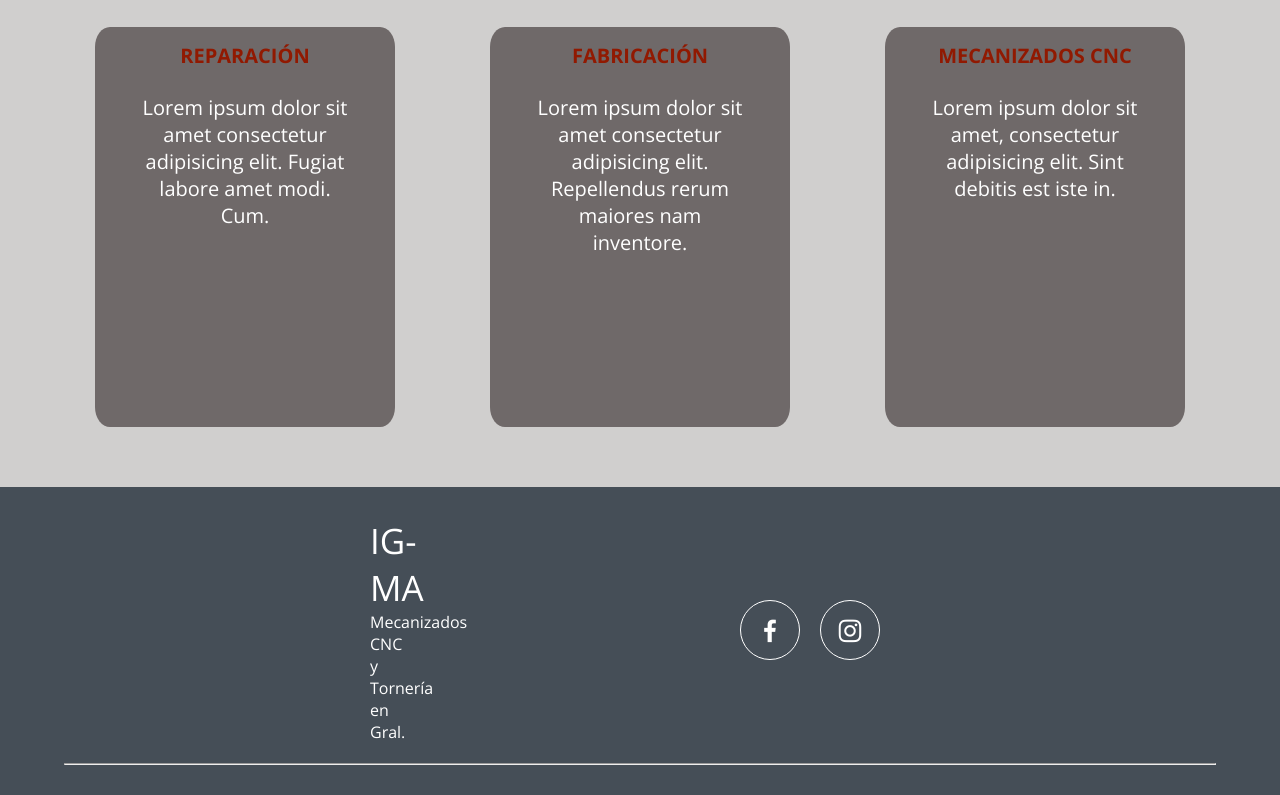
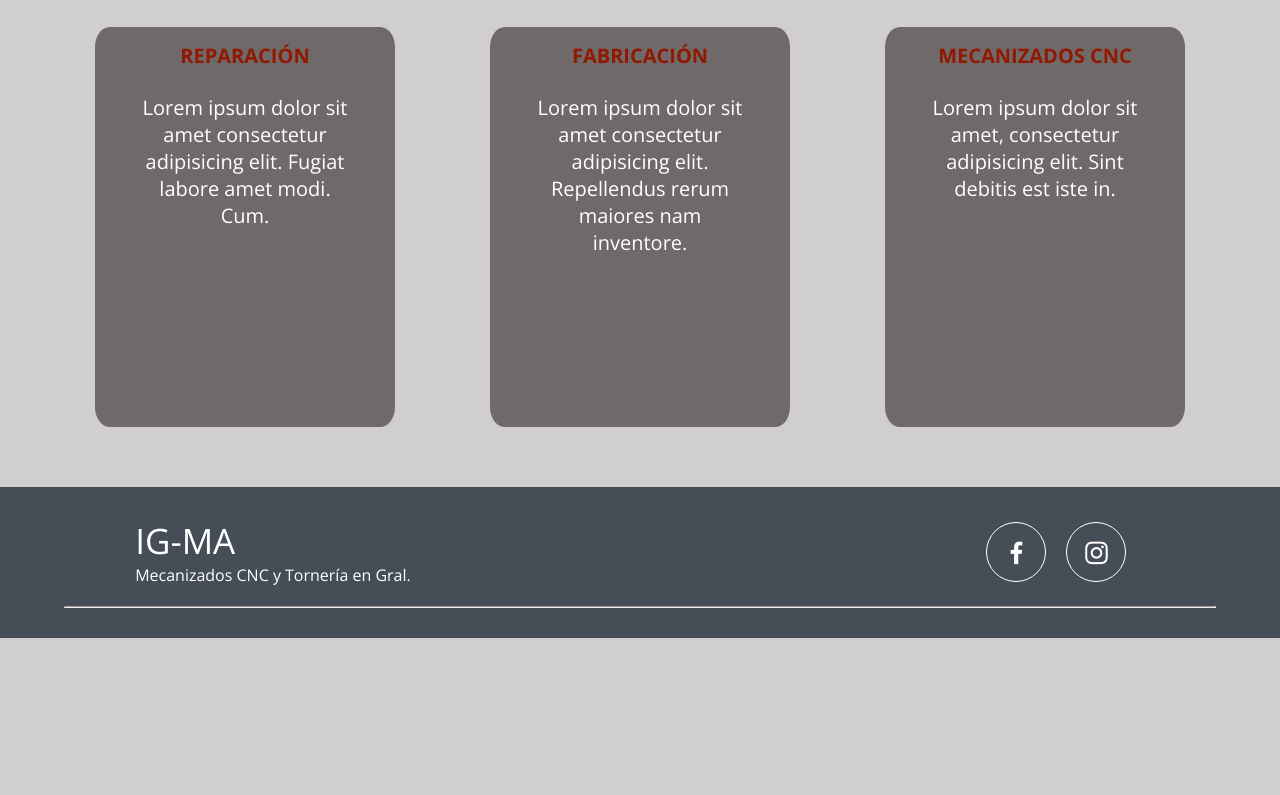
Before and after one commit to Nacho052/PFPeralta, a plain HTML site: page index.html in a window 1280 px wide. Shown: the part 1140-1935 px from the top of the page. After the commit the page ends 1778 px from the top, so only its background shows below. Drawn offline with nearby package versions, Linux system fonts and the light colour scheme.

Commit message:
actualizacion de medias

```diff
--- a/css/styles.css
+++ b/css/styles.css
@@ -118,7 +118,7 @@ body{
     padding: 25px;
 }
 
-/* ---Nosotros------------------------------------------ */
+/* ---Nosotros------------------------------------------------------ */
 .main-nosotros{
 
     width: 100%;
@@ -214,7 +214,7 @@ body{
 
 
 
-/* ---Trabajos------------------------------------------ */
+/* ---Trabajos------------------------------------------------------ */
 
 .main-trabajo{
     margin-top: 40px;
@@ -254,7 +254,7 @@ body{
 }
 
 
-/*---Maquinas------------------------------------------- */
+/*---Maquinas------------------------------------------------------- */
 .main-maquinas{
 margin-top: 40px;
 }
@@ -292,7 +292,7 @@ margin-bottom: 40px;
 
 
 
-/*---Ubicacion------------------------------------------ */
+/*---Ubicacion-------------------------------------------------------*/
 .ubicacion{
     text-align: center;
     font-size: 30px;
@@ -349,7 +349,7 @@ footer{
     flex-wrap: wrap;
     padding-top: 30px;
     padding-bottom: 20px;
-    margin-right: 400px;
+    margin-right: 21%;
 }
 .contact-us{
     width: 40%;
@@ -358,11 +358,11 @@ footer{
 .info{
     font-weight: 500;
     font-size: 35px;
-    margin-left: 370px;
+    margin-left: 61%;
 }
 .info+p{
     font-weight: 500;
-    margin-left: 370px;
+    margin-left: 61%;
 }
 .social-media{
     width: 50%;
@@ -401,7 +401,33 @@ footer{
 }
 
 
-/* Medias */
+/*-------- Medias -------------------------------------------------- */
+
+@media (max-width: 1440px){
+    /* index */
+
+    .Logo{
+        width: 8%;
+    }
+
+    /* footer */
+
+    .footer-content{
+        margin-right:12%;
+    }
+
+    .info{
+        margin-left: 30%;
+    }
+
+    .info +p{
+        margin-left: 30%;
+    }
+
+}
+
+/* ------ media 1024px -------------------------------------------- */
+
 
 @media (max-width: 1024px){
 
@@ -465,7 +491,7 @@ footer{
     /* footer */
 
     .footer-content{
-        width: 100%;
+        margin-right: 0px;
     }
 
     .contact-us{
@@ -486,6 +512,10 @@ footer{
     }
 
 }
+
+/* ------ media 768px ---------------------------------------------- */
+
+
 
 @media (max-width: 768px){
 
@@ -533,7 +563,7 @@ footer{
     }
 
     .texto-hijo{
-        width: 70%;
+        width: 40%;
         margin: 7%;
     }
 
@@ -544,6 +574,9 @@ footer{
     }
 }
 
+/* ------ media 320px ---------------------------------------------- */
+
+
 
 @media (max-width: 320px ){
     /* index */
```
